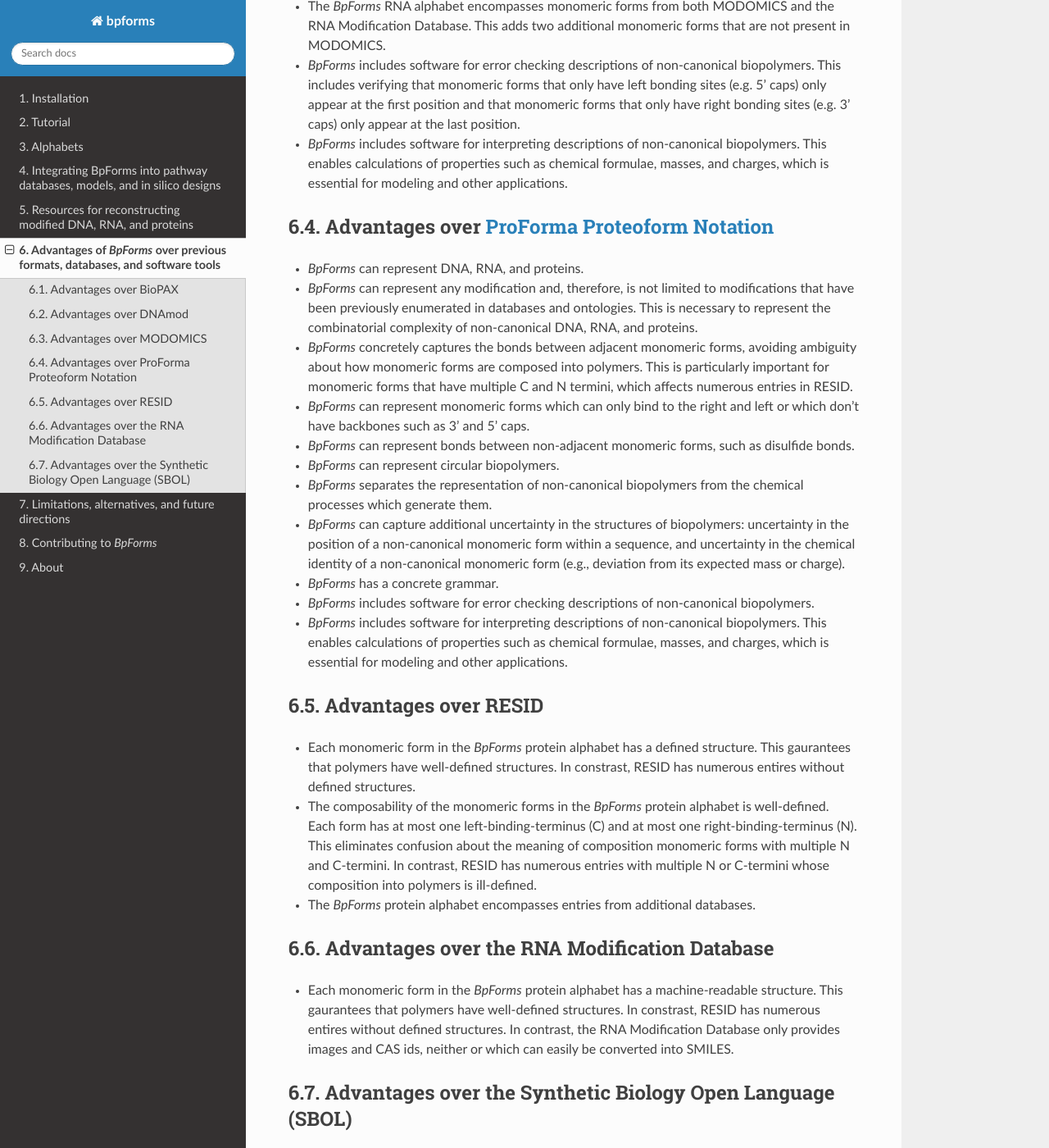
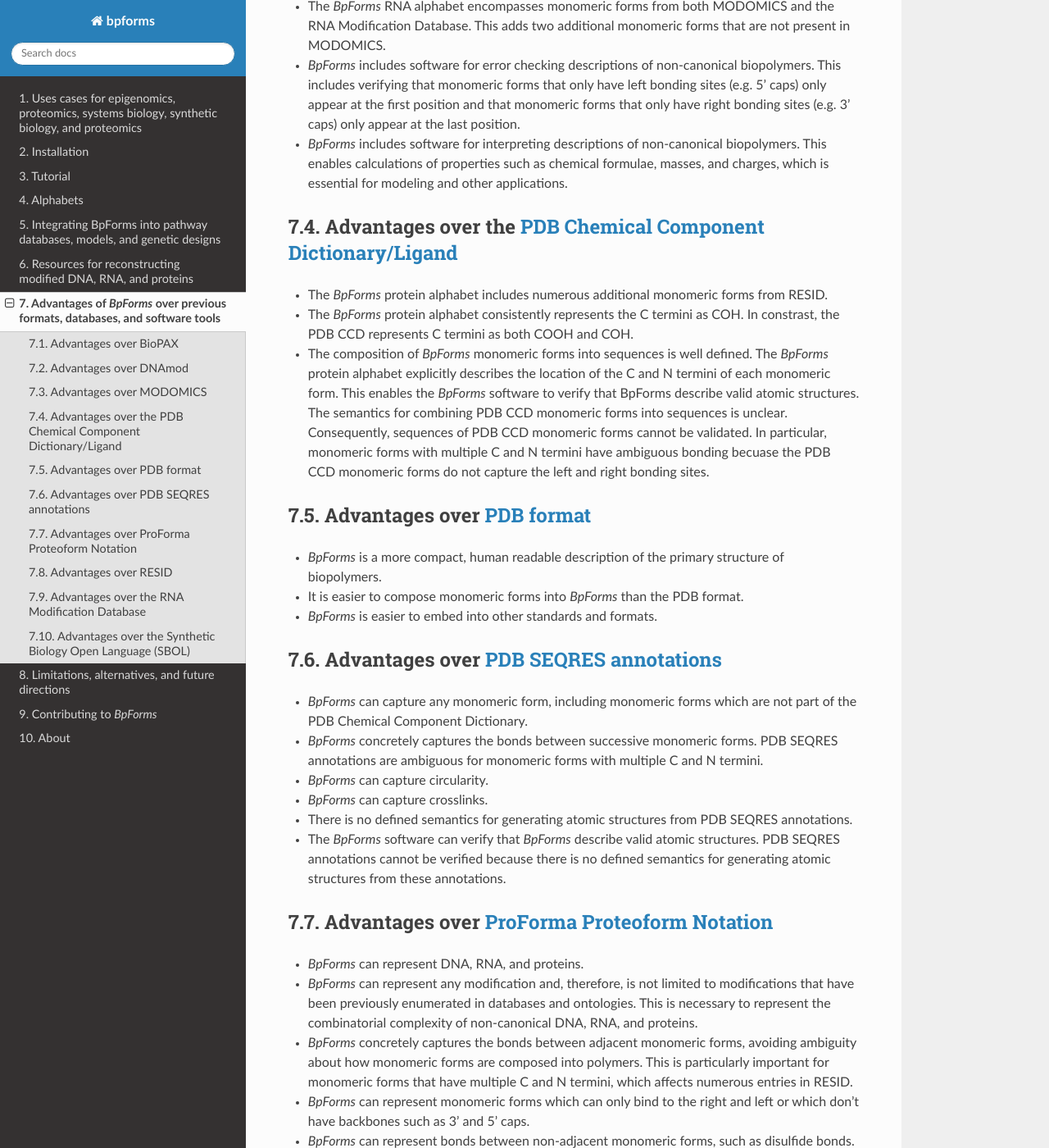
Before and after one commit to KarrLab/bpforms, a Sphinx documentation site: the page built from docs/comparison.rst, in a window 1280 px wide and 1400 px high, scrolled down 1185 px. Shown: the whole window at 82% size. Built offline with Sphinx 7.4.7 and the Read the Docs theme 2.0.0, drawn with Linux system fonts in a browser that asks for light colours; pages that are not in the unit, such as notebooks, are missing from menus; some of the changed text lies outside the part shown.

Commit message:
pointing notation to more detailed info at bpforms.org; adding section to docs on use cases; addiing comparison to PDB format, PDB SEQRES, and PDB-CCD; add notes about integrations with CellML, FASTA, and PDB

```diff
--- a/docs/comparison.rst
+++ b/docs/comparison.rst
@@ -33,6 +33,31 @@ Advantages over MODOMICS
 * `BpForms` includes software for error checking descriptions of non-canonical biopolymers. This includes verifying that monomeric forms that only have left bonding sites (e.g. 5' caps) only appear at the first position and that monomeric forms that only have right bonding sites (e.g. 3' caps) only appear at the last position.
 * `BpForms` includes software for interpreting descriptions of non-canonical biopolymers. This enables calculations of properties such as chemical formulae, masses, and charges, which is essential for modeling and other applications.
 
+Advantages over the `PDB Chemical Component Dictionary/Ligand <http://www.rcsb.org/pdb/ligand/chemAdvSearch.do>`_
+^^^^^^^^^^^^^^^^^^^^^^^^^^^^^^^^^^^^^^^^^^^^^^^^^^^^^^^^^^^^^^^^^^^^^^^^^^^^^^^^^^^^^^^^^^^^^^^^^^^^^^^^^^^^^^^^^^^^^^
+
+* The `BpForms` protein alphabet includes numerous additional monomeric forms from RESID.
+* The `BpForms` protein alphabet consistently represents the C termini as COH. In constrast, the PDB CCD represents C termini as both COOH and COH.
+* The composition of `BpForms` monomeric forms into sequences is well defined. The `BpForms` protein alphabet explicitly describes the location of the C and N termini of each monomeric form. This enables the `BpForms` software to verify that BpForms describe valid atomic structures. The semantics for combining PDB CCD monomeric forms into sequences is unclear. Consequently, sequences of PDB CCD monomeric forms cannot be validated. In particular, monomeric forms with multiple C and N termini have ambiguous bonding becuase the PDB CCD monomeric forms do not capture the left and right bonding sites.
+
+
+Advantages over `PDB format <http://www.wwpdb.org/documentation/file-format>`_
+^^^^^^^^^^^^^^^^^^^^^^^^^^^^^^^^^^^^^^^^^^^^^^^^^^^^^^^^^^^^^^^^^^^^^^^^^^^^^^
+
+* `BpForms` is a more compact, human readable description of the primary structure of biopolymers.
+* It is easier to compose monomeric forms into `BpForms` than the PDB format.
+* `BpForms` is easier to embed into other standards and formats.
+
+
+Advantages over `PDB SEQRES annotations <http://www.wwpdb.org/documentation/file-format>`_
+^^^^^^^^^^^^^^^^^^^^^^^^^^^^^^^^^^^^^^^^^^^^^^^^^^^^^^^^^^^^^^^^^^^^^^^^^^^^^^^^^^^^^^^^^^
+
+* `BpForms` can capture any monomeric form, including monomeric forms which are not part of the PDB Chemical Component Dictionary.
+* `BpForms` concretely captures the bonds between successive monomeric forms. PDB SEQRES annotations are ambiguous for monomeric forms with multiple C and N termini.
+* `BpForms` can capture circularity.
+* `BpForms` can capture crosslinks.
+* There is no defined semantics for generating atomic structures from PDB SEQRES annotations.
+* The `BpForms` software can verify that `BpForms` describe valid atomic structures. PDB SEQRES annotations cannot be verified because there is no defined semantics for generating atomic structures from these annotations.
 
 Advantages over `ProForma Proteoform Notation <http://www.topdownproteomics.org/resources/proforma/>`_
 ^^^^^^^^^^^^^^^^^^^^^^^^^^^^^^^^^^^^^^^^^^^^^^^^^^^^^^^^^^^^^^^^^^^^^^^^^^^^^^^^^^^^^^^^^^^^^^^^^^^^^^
--- a/docs/index.rst
+++ b/docs/index.rst
@@ -30,6 +30,7 @@ Contents
    :maxdepth: 3
    :numbered:
 
+   use_cases.rst
    installation.rst
    tutorial.rst
    alphabets.rst
--- a/docs/notation.rst
+++ b/docs/notation.rst
@@ -22,7 +22,7 @@ The `BpForms` notation unambiguously represents the primary structure of biopoly
   * ``ACGC{dI}``: represents alphabet defined hypoxanthine at the last position
   * ``AC[id: "c1" | name: "custom_1"]GC``: represents inline defined custom_1 at the third position
 
-Sections 2.1.1 - 2.1.6 describe the attributes of monomeric forms.
+Sections 2.1.1 - 2.1.6 describe the attributes of monomeric forms. Please also see `BpForms.org <https://www.bpforms.org>`_ for more information and examples.
 
 
 Structure
--- /dev/null
+++ b/docs/use_cases.rst
@@ -0,0 +1,6 @@
+Uses cases for epigenomics, proteomics, systems biology, synthetic biology, and proteomics
+------------------------------------------------------------------------------------------
+
+By concretely capturing the primary structure of biopolymers, `BpForms` can help facilitate a wide range of epigenomics, proteomics, proteomics systems biology, and synthetic biology research.
+
+Please see `https://www.bpforms.org <https://www.bpforms.org>`_ for information about these use cases, including detailed examples.
```
Also changed, not shown: docs/integrations.rst (+9 -2 lines).
